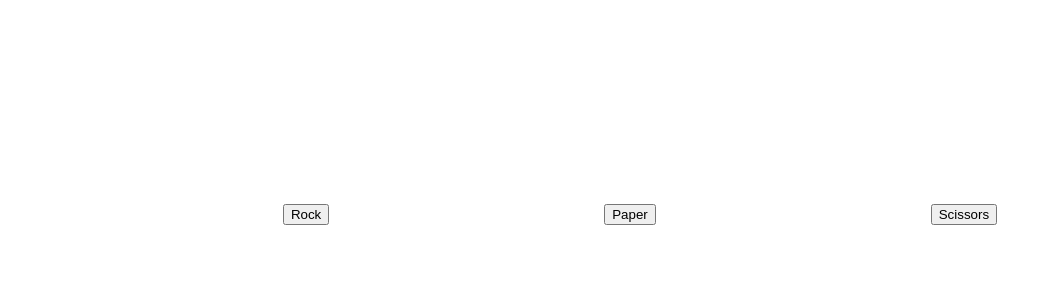
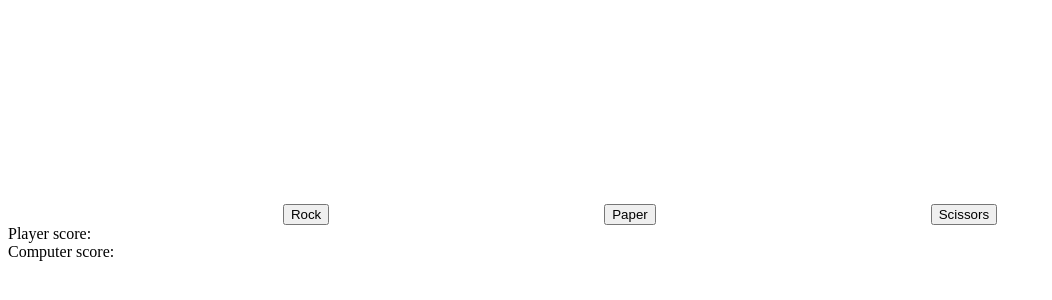
Before and after one commit to IgorB25/Rock_paper_scissors_game, a plain HTML site: page index.html in a window 1280 px wide. Shown: the part 54-354 px from the top of the page, without its empty margins (0-1052 px from the left). Drawn offline with Linux system fonts and the light colour scheme.

Commit message:
added divs for scoreboard

```diff
--- a/index.html
+++ b/index.html
@@ -17,6 +17,15 @@
     </div>
 
     <div id = "scoreboard">
+        <div id ="playerscore">
+            <h> Player score:</h>
+        </div>
+        <div id = "computerscore">
+            <h>Computer score:</h>
+        </div>
+    </div>
+
+    <div id = "counter">
 
     </div>
 </body>
```
